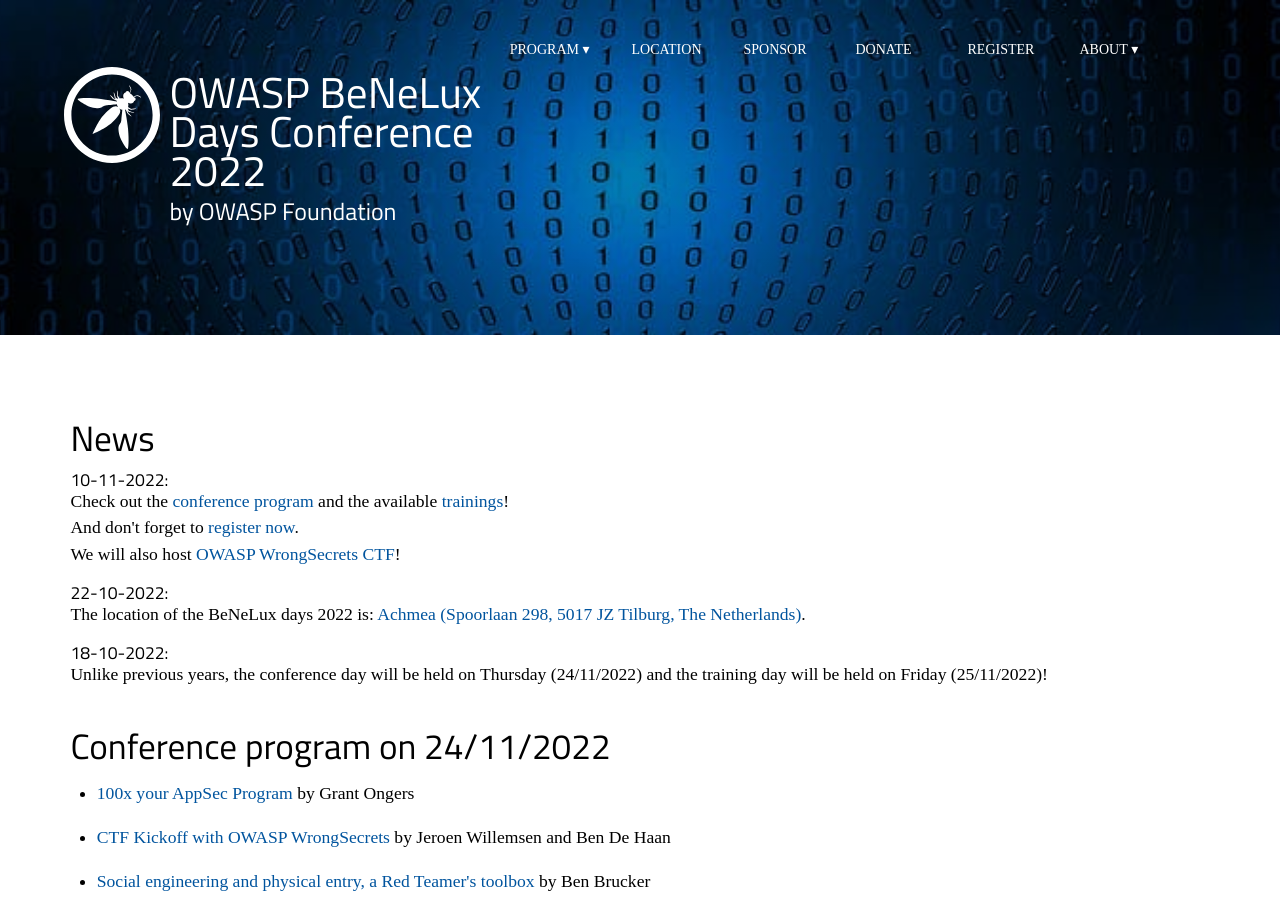
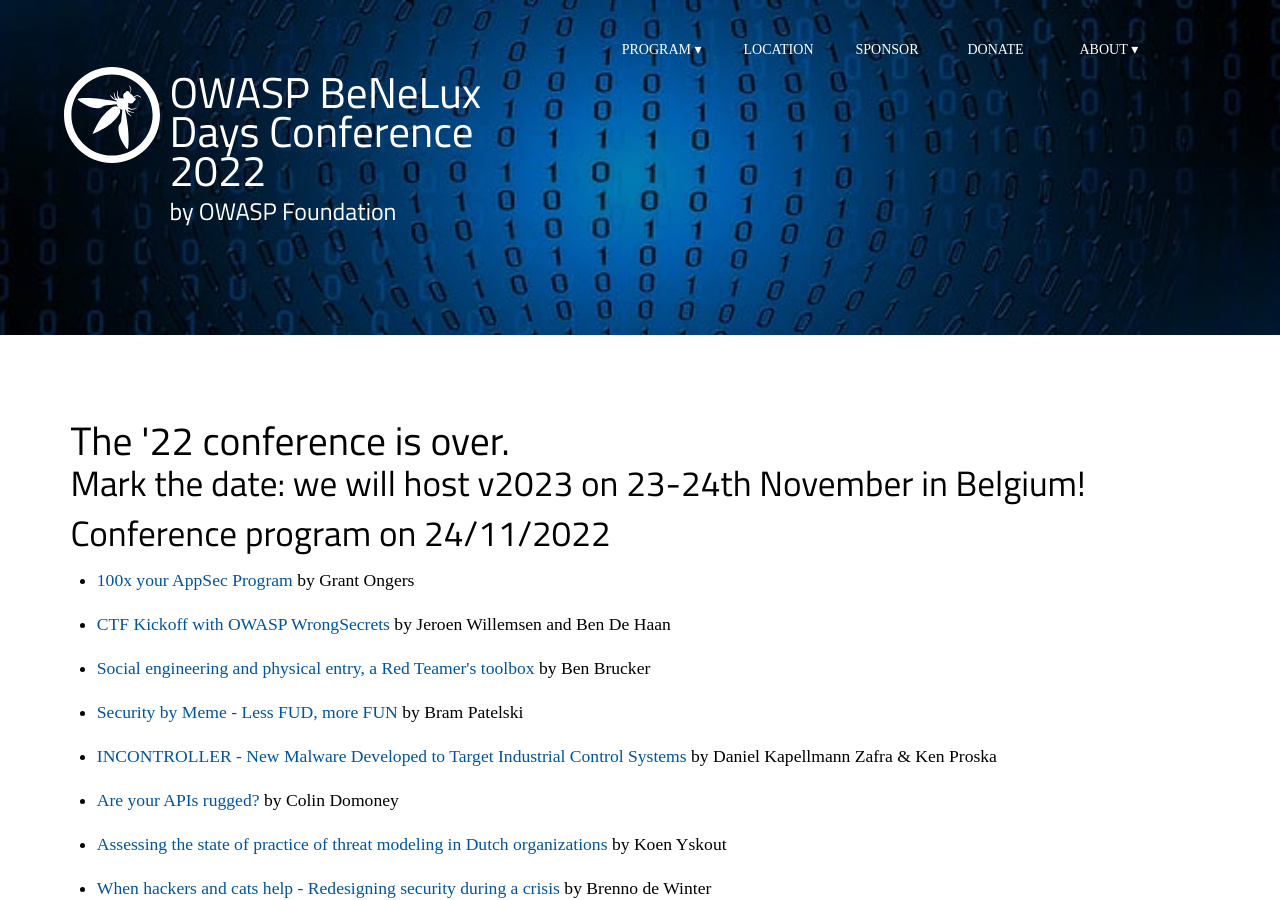
Before and after one commit to dm-17/Owasp-BeNeLux-Days-2022, a Jekyll site: the page built from index.html, in a window 1280 px wide and 900 px high. Built offline with Jekyll 4.4.1, drawn with Linux system fonts in a browser that asks for light colours; some web fonts are replaced.

Commit message:
conference is over

```diff
--- a/_data/menus.yml
+++ b/_data/menus.yml
@@ -19,8 +19,6 @@
 #  url  : program/feeds
 - title: Donate
   url  : donate/
-- title: Register
-  url  : https://owasp-benelux-days-fall-2022.eventbrite.com/
 - title: About
   items:
   - title: About OWASP
--- a/index.html
+++ b/index.html
@@ -6,14 +6,9 @@
 <section class="punch">
 
 <br><br>
-<h2>News</h2>
-{% for news in site.data.news %}
-  {% if news.display %}
-  <h5>{{news.date}}:</h5>
-  <p>{{news.text}}</p>
-  {% endif %}
-{% endfor %}
-<br>
+<h1>The '22 conference is over.</h1>
+<h2>Mark the date: we will host v2023 on 23-24th November in Belgium!</h2>
+
 
   {% if site.data.conference[0].name %}
   <h2>Conference program on 24/11/2022</h2>
```
